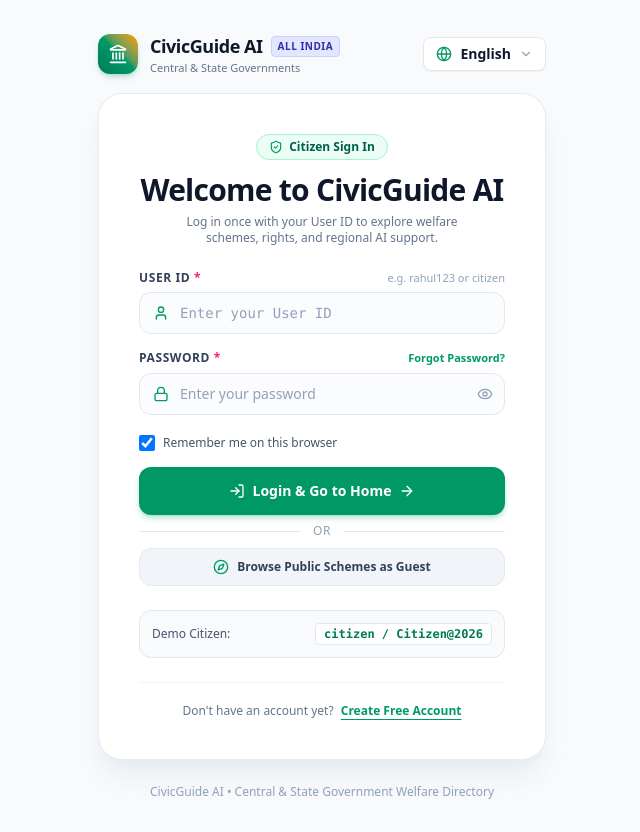
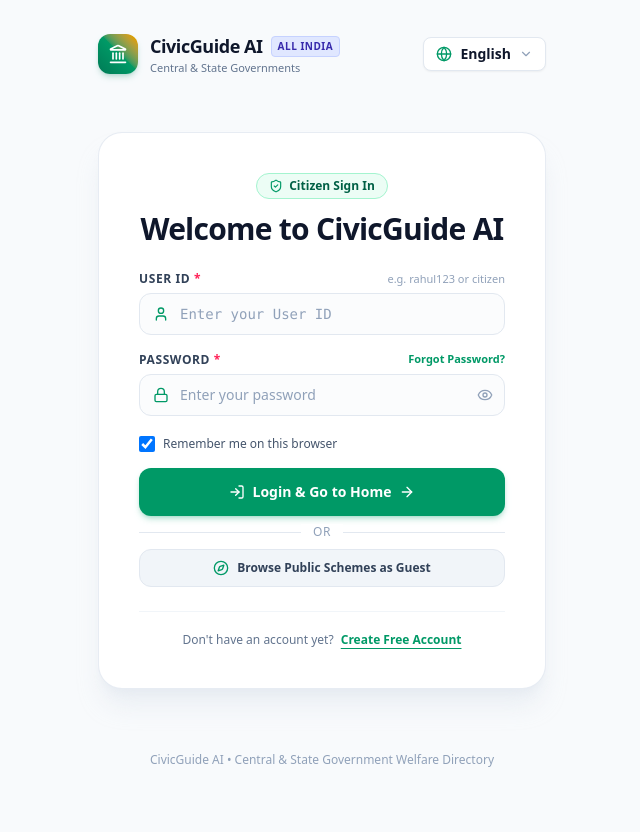
Before and after one commit to kpbinduprakasha-cpu/CivicGuide-AI, a React app in the folder frontend/: page /login in a window 1280 px wide. Shown: the whole page, without its empty margins (318-958 px from the left). After the commit the page ends 800 px from the top, so only its background shows below. Built offline with nearby package versions, Linux system fonts and the light colour scheme; the HTML template or start-up script is replaced by a standard one.

Commit message:
Remove subtitle and demo credentials box from login page

```diff
--- a/frontend/src/pages/Login.jsx
+++ b/frontend/src/pages/Login.jsx
@@ -108,9 +108,6 @@ const Login = () => {
           <h1 className="text-2xl sm:text-3xl font-extrabold text-slate-900 tracking-tight">
             Welcome to CivicGuide AI
           </h1>
-          <p className="text-xs text-slate-500 mt-1.5 max-w-xs mx-auto">
-            Log in once with your User ID to explore welfare schemes, rights, and regional AI support.
-          </p>
         </div>
 
         {/* Unverified Email Warning Banner */}
@@ -262,14 +259,6 @@ const Login = () => {
 
         </form>
 
-        {/* Demo Credentials Helper Pill */}
-        <div className="mt-6 p-3 rounded-xl bg-slate-50 border border-slate-200 text-xs text-slate-600 flex items-center justify-between">
-          <span>Demo Citizen:</span>
-          <code className="text-emerald-700 font-mono font-bold bg-white px-2 py-0.5 rounded border border-slate-200">
-            citizen / Citizen@2026
-          </code>
-        </div>
-
         {/* Create Account Link */}
         <div className="mt-6 pt-5 border-t border-slate-100 text-center">
           <p className="text-xs text-slate-500">
```
